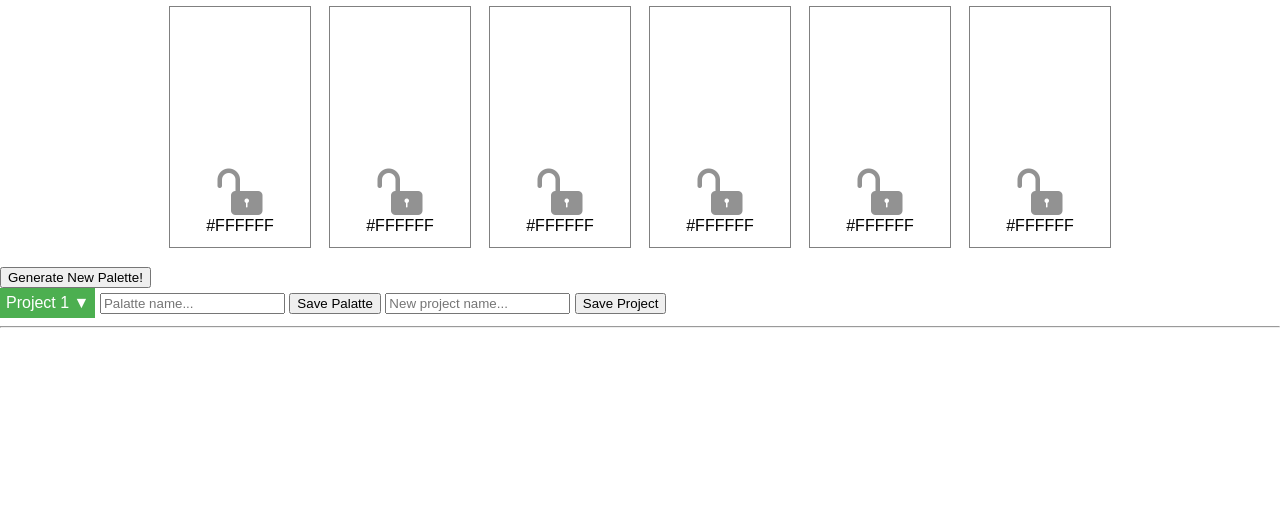
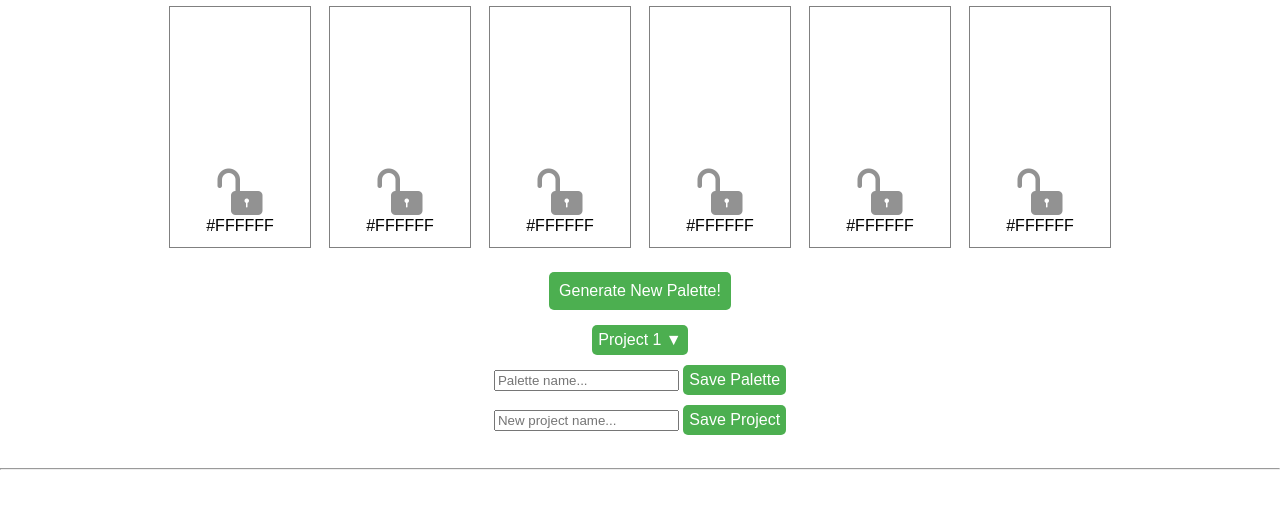
Before and after one commit to sljohnson32/palette-picker, a plain HTML site: page public/index.html in a window 1280 px wide. Shown: the part 63-572 px from the top of the page. Drawn offline with nearby package versions, Linux system fonts and the light colour scheme.

Commit message:
CSS for controls

```diff
--- a/public/css/styles.css
+++ b/public/css/styles.css
@@ -27,24 +27,46 @@ header {
   text-align: center;
 }
 
-
-
-
-
-/* Dropdown Button */
-.dropbtn {
+button {
   background-color: #4CAF50;
   color: white;
   padding: 6px;
   font-size: 16px;
   border: none;
+  border-radius: 5px;
   cursor: pointer;
 }
 
 /* Dropdown button on hover & focus */
-.dropbtn:hover, .dropbtn:focus {
+button:hover, button:focus {
   background-color: #3e8e41;
 }
+
+button:disabled {
+  background-color: #4CAF50;
+  opacity: .7;
+}
+
+.palette-controls {
+  text-align: center;
+  padding: 5px;
+}
+
+.save-controls {
+  margin: 10px;
+  display: inline-block;
+}
+
+.save-btn {
+  margin-bottom: 10px;
+}
+
+.btn-gen-new-palette {
+  margin-bottom: 15px;
+  padding: 10px;
+}
+
+
 
 /* The container <div> - needed to position the dropdown content */
 .dropdown {
--- a/public/index.html
+++ b/public/index.html
@@ -38,9 +38,10 @@
         <p class='color-code six'>#FFFFFF</p>
       </article>
     </section>
-    <section>
-      <button onclick="generateNewPalatte">Generate New Palette!</button>
-      <section class="save-contorls">
+    <section class="palette-controls">
+      <button class="btn-gen-new-palette" onclick="generateNewPalette()">Generate New Palette!</button><br>
+
+      <div class="dropdown-container">
         <div class="dropdown">
           <button onclick="showDropDown()" class="dropbtn">Project 1 &#9660;</button>
           <div id="myDropdown" class="dropdown-content">
@@ -49,14 +50,17 @@
             <a onclick="selectProject()">Project 3</a>
           </div>
         </div>
-        <input id="input-palatte-name" placeholder="Palatte name..."></input>
-        <button onclick="savePalatte()">Save Palatte</button>
+      </div>
+      <div class="save-controls">
+        <input id="input-palette-name" placeholder="Palette name..."></input>
+        <button class="save-btn" onclick="savePalette()">Save Palette</button>
+        <br>
         <input id="input-project-name" placeholder="New project name..."></input>
-        <button onclick="saveProject()">Save Project</button>
-      </section>
+        <button class="save-btn" onclick="saveProject()">Save Project</button>
+      </div>
     </section>
     <hr>
-    <section class="saved-palatte-container">
+    <section class="saved-palette-container">
 
     </section>
     <script src="https://ajax.googleapis.com/ajax/libs/jquery/3.2.1/jquery.min.js"></script>
--- a/public/js/scripts.js
+++ b/public/js/scripts.js
@@ -7,11 +7,11 @@ function selectProject() {
     console.log('PROJECT SELECTED!')
 }
 
-function generateNewPalatte() {
+function generateNewPalette() {
   console.log('NEW PALATE!')
 }
 
-function savePalatte() {
+function savePalette() {
   console.log('PALATE SAVED!')
 }
 
```
Lines whose indentation alone changed are shown as unchanged.
